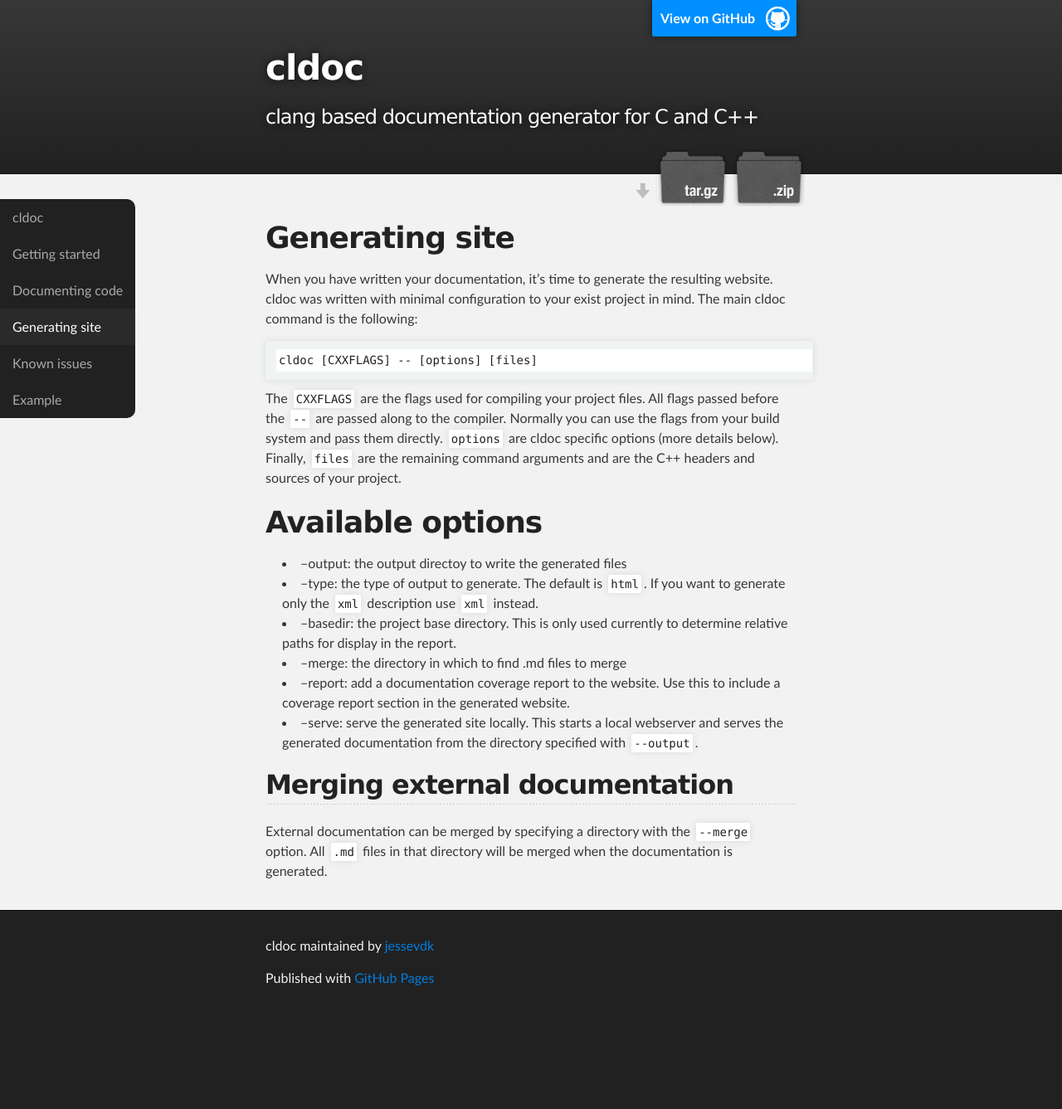
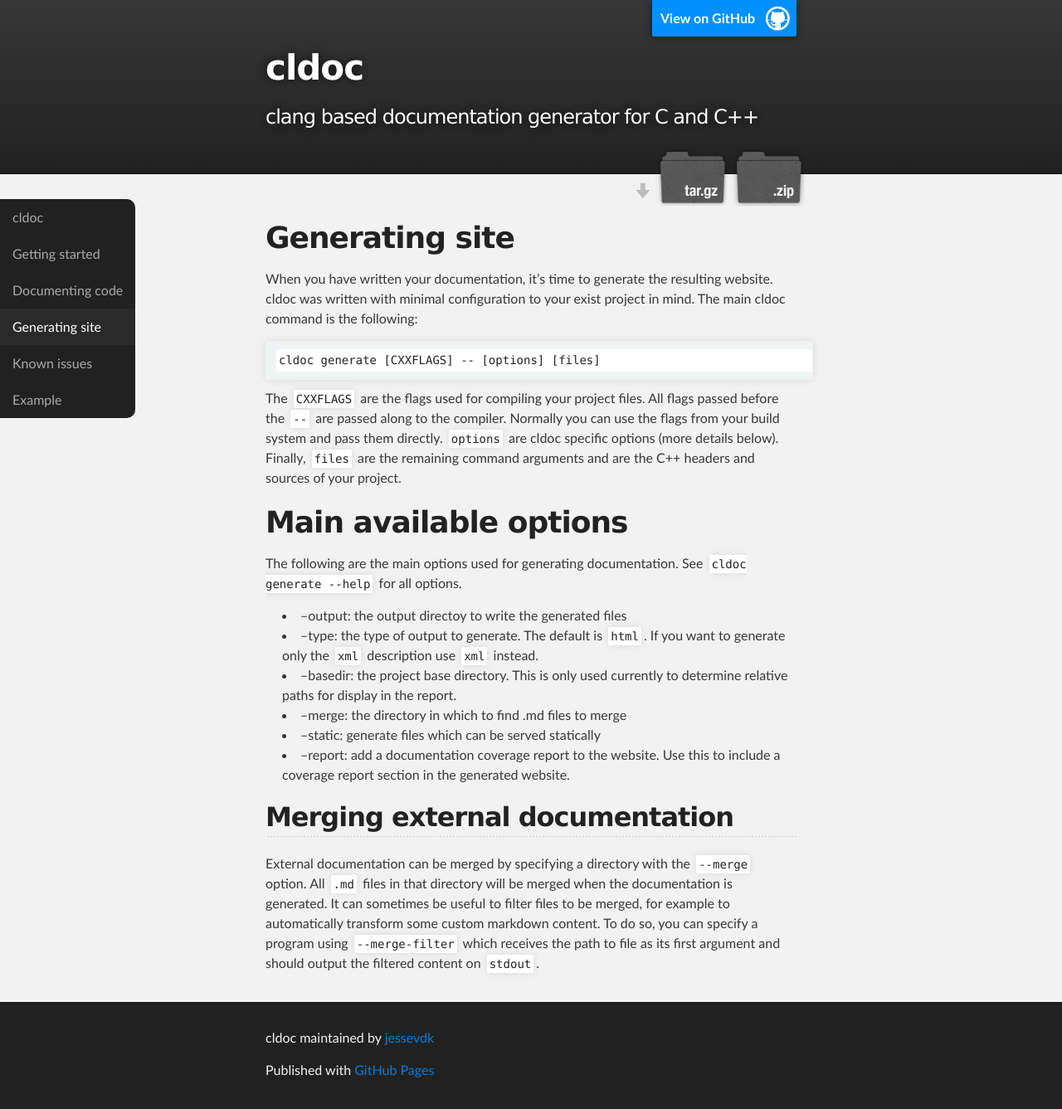
Before and after one commit to jessevdk/cldoc, a Jekyll site: the page built from generating.md, in a window 1280 px wide. Shown: the whole page at 83% size. Built offline with Jekyll 4.4.1, drawn with Linux system fonts in a browser that asks for light colours; before the commit the page ends 1226 px from its top, so only the background shows below that.

Commit message:
Added description of the merge-filter option

```diff
--- a/generating.md
+++ b/generating.md
@@ -7,7 +7,7 @@
 website. cldoc was written with minimal configuration to your exist project in
 mind. The main cldoc command is the following:
 
-    cldoc [CXXFLAGS] -- [options] [files]
+    cldoc generate [CXXFLAGS] -- [options] [files]
 
 The `CXXFLAGS` are the flags used for compiling your project files. All flags
 passed before the `--` are passed along to the compiler. Normally you can use
@@ -15,7 +15,9 @@
 specific options (more details below). Finally, `files` are the remaining
 command arguments and are the C++ headers and sources of your project.
 
-# Available options
+# Main available options
+The following are the main options used for generating documentation. See
+`cldoc generate --help` for all options.
 
 * --output: the output directoy to write the generated files
 * --type: the type of output to generate. The default is `html`. If you want
@@ -23,12 +25,14 @@
 * --basedir: the project base directory. This is only used currently to determine
   relative paths for display in the report.
 * --merge: the directory in which to find .md files to merge
+* --static: generate files which can be served statically
 * --report: add a documentation coverage report to the website. Use this to
   include a coverage report section in the generated website.
-* --serve: serve the generated site locally. This starts a local webserver and
-  serves the generated documentation from the directory specified with `--output`.
 
 ## Merging external documentation
 External documentation can be merged by specifying a directory with the `--merge`
 option. All `.md` files in that directory will be merged when the documentation
-is generated.
+is generated. It can sometimes be useful to filter files to be merged, for example
+to automatically transform some custom markdown content. To do so, you can
+specify a program using `--merge-filter` which receives the path to file as its
+first argument and should output the filtered content on `stdout`.
```
